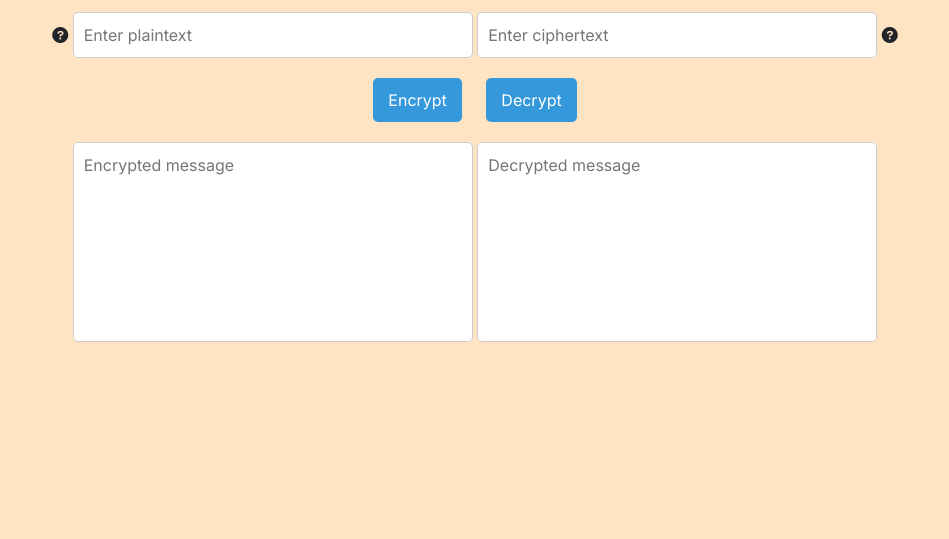
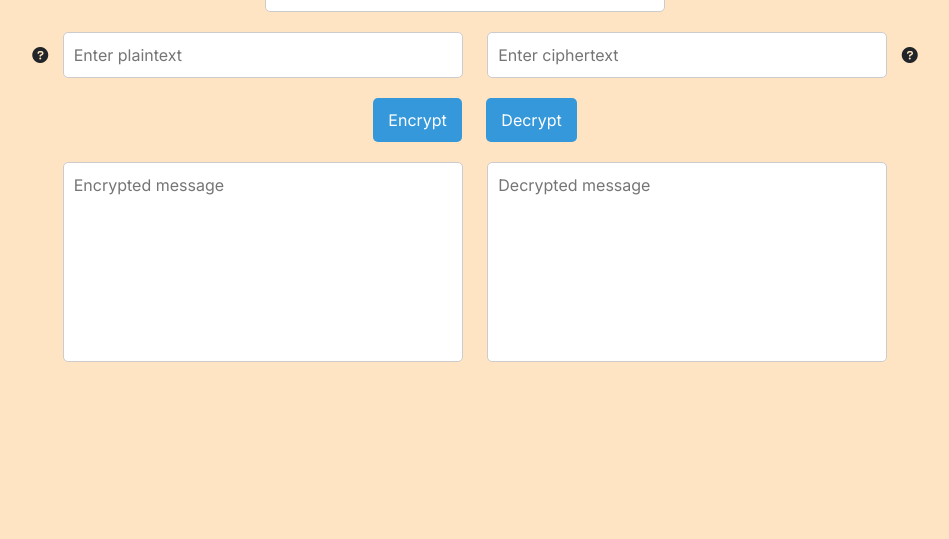
Before and after one commit to GunankaD/AES-Project, a plain HTML site: page templates/index.html in a window 1280 px wide. Shown: the part 261-800 px from the top of the page, without its empty margins (165-1114 px from the left). Drawn offline with nearby package versions, Linux system fonts and the light colour scheme; files that its build step writes are made by us from their sources; files whose address does not match are found by name.

Commit message:
Update index.css

```diff
--- a/static/index.css
+++ b/static/index.css
@@ -2,12 +2,11 @@ body {
     background-color: bisque;
     display: flex;
     justify-content: center;
-    align-items: center;
+    align-items: flex-start;
     place-items: center;
-    height: 95vh;
+    min-height: 100vh;
     font-family: 'Inter', sans-serif;
 }
-
 
 .container {
     text-align: center;
@@ -16,13 +15,14 @@ body {
 
 input, textarea {
     padding: 10px;
-    margin: 10px 0;
+    margin: 10px;
     border: 1px solid #ccc;
     border-radius: 5px;
     font-size: 16px;
-    width: 400px;
+    width: 40%;
+    max-width: 400px;
+}
 
-}
 textarea {
     resize: none;
     height: 200px;
@@ -39,6 +39,7 @@ button {
     color: white;
     transition: 0.3s;
 }
+
 button:hover {
     background: #2980b9;
 }
```
